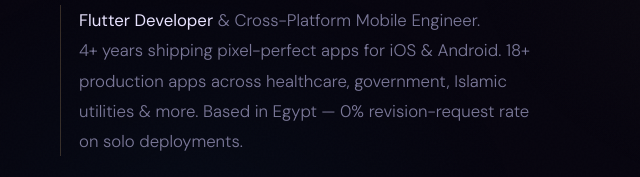
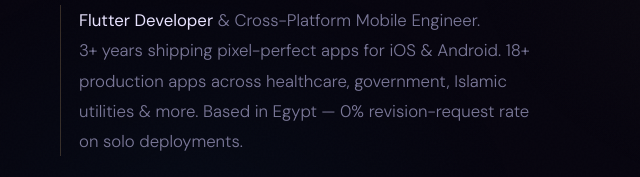
Before and after one commit to No0sa/No0sa.github.io, a plain HTML site: page index.html in a window 1280 px wide. Shown: the part 442-619 px from the top of the page, 0-640 px from the left. Drawn offline with Linux system fonts and the light colour scheme.

Commit message:
Update index.html

```diff
--- a/index.html
+++ b/index.html
@@ -229,7 +229,7 @@ footer span{color:var(--gold)}
     <div class="hero-left">
       <div class="availability-tag">Available for opportunities</div>
       <h1 class="hero-name">Nosyba<br><em>Mudathir</em></h1>
-      <p class="hero-subtitle"><strong>Flutter Developer</strong> &amp; Cross-Platform Mobile Engineer.<br>4+ years shipping pixel-perfect apps for iOS &amp; Android. 18+ production apps across healthcare, government, Islamic utilities &amp; more. Based in Egypt — 0% revision-request rate on solo deployments.</p>
+      <p class="hero-subtitle"><strong>Flutter Developer</strong> &amp; Cross-Platform Mobile Engineer.<br>3+ years shipping pixel-perfect apps for iOS &amp; Android. 18+ production apps across healthcare, government, Islamic utilities &amp; more. Based in Egypt — 0% revision-request rate on solo deployments.</p>
       <div class="hero-ctas">
         <a href="#projects" class="btn btn-primary">View Projects</a>
         <a href="#contact" class="btn btn-outline">Get in Touch</a>
```
